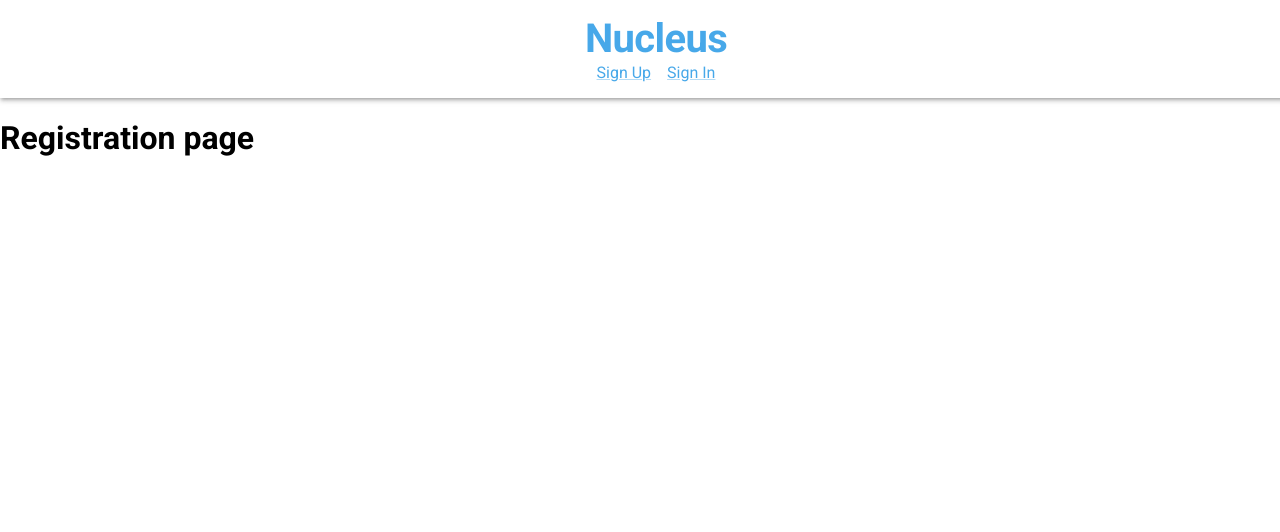
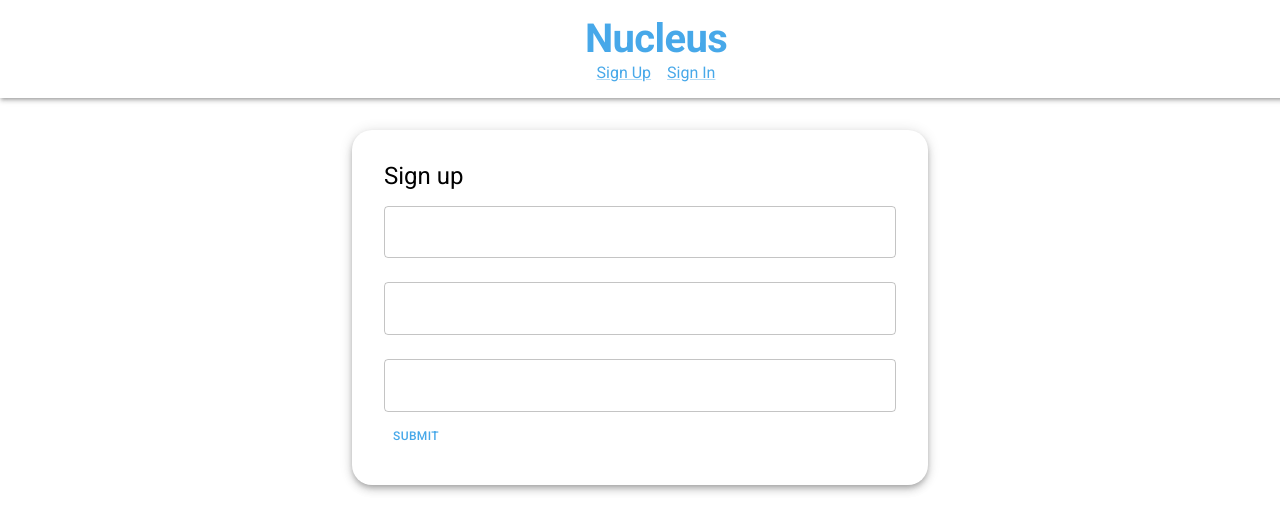
Before and after one commit to AarishEjaz/Nucleus, a React (Create React App) app in the folder frontend/: page /register in a window 1280 px wide. Shown: the top 532 px of the page. Built offline with nearby package versions, Linux system fonts and the light colour scheme; the HTML template or start-up script is replaced by a standard one.

Commit message:
added registration page

```diff
--- a/frontend/src/pages/Register.js
+++ b/frontend/src/pages/Register.js
@@ -1,9 +1,55 @@
-import React from 'react'
+import React, {useState} from 'react'
+import {Box,Typography, useTheme,TextField,Button, Alert,Collapse,useMediaQuery} from "@mui/material"
 
 const Register = () => {
+  const theme = useTheme()
+  const isNotMobile = useMediaQuery("(min-width: 1000px)")
+
+  const [username, setUsername] = useState("")
+  const [email, setEmail] = useState("")
+  const [password, setPassword] = useState("");
+  const [error, setError] = useState("");
   return (
-    <h1>Registration page</h1>
-  )
+    <Box
+      width={isNotMobile ? "40%" : "80%"}
+      padding={"2rem"}
+      m={"2rem auto"}
+      borderRadius={5}
+      sx={{ boxShadow: 5 }}
+      backgroundColor={theme.palette.background.alt}
+    >
+      <form>
+        <Typography variant="h3">Sign up</Typography>
+        <TextField
+          lable="username"
+          required
+          margin="normal"
+          fullWidth
+          value={username}
+          onChange={(e) => setUsername(e.target.value)}
+        />
+        <TextField
+          lable="email"
+          type="email"
+          required
+          margin="normal"
+          fullWidth
+          value={email}
+          onChange={(e) => setEmail(e.target.value)}
+        />
+        <TextField
+          lable="password"
+          type="password"
+          required
+          margin="normal"
+          fullWidth
+          value={password}
+          onChange={(e) => setPassword(e.target.value)}
+        />
+        <Button type="submit">Submit</Button>
+      </form>
+    </Box>
+  );
 }
 
 export default Register
```
